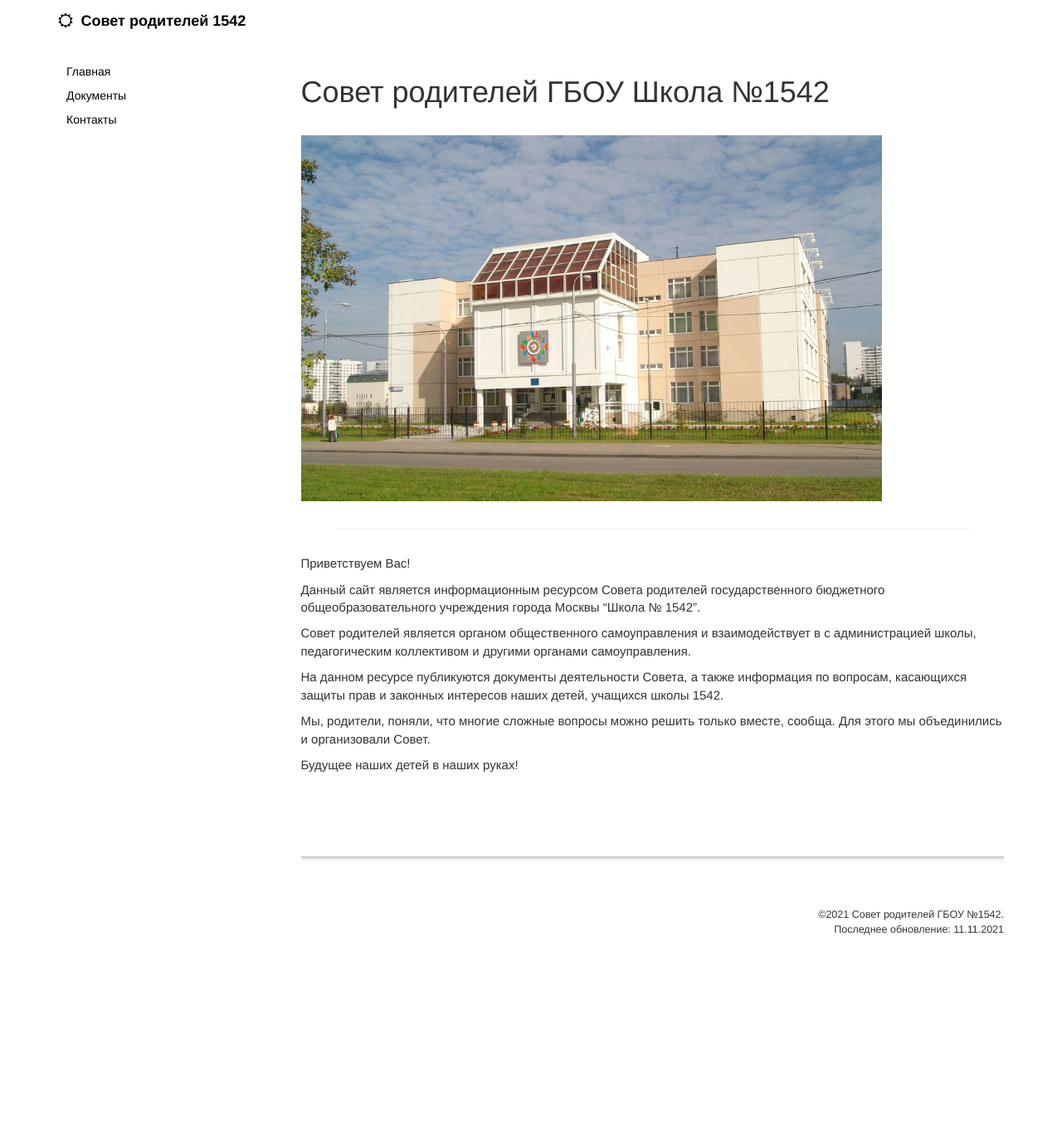
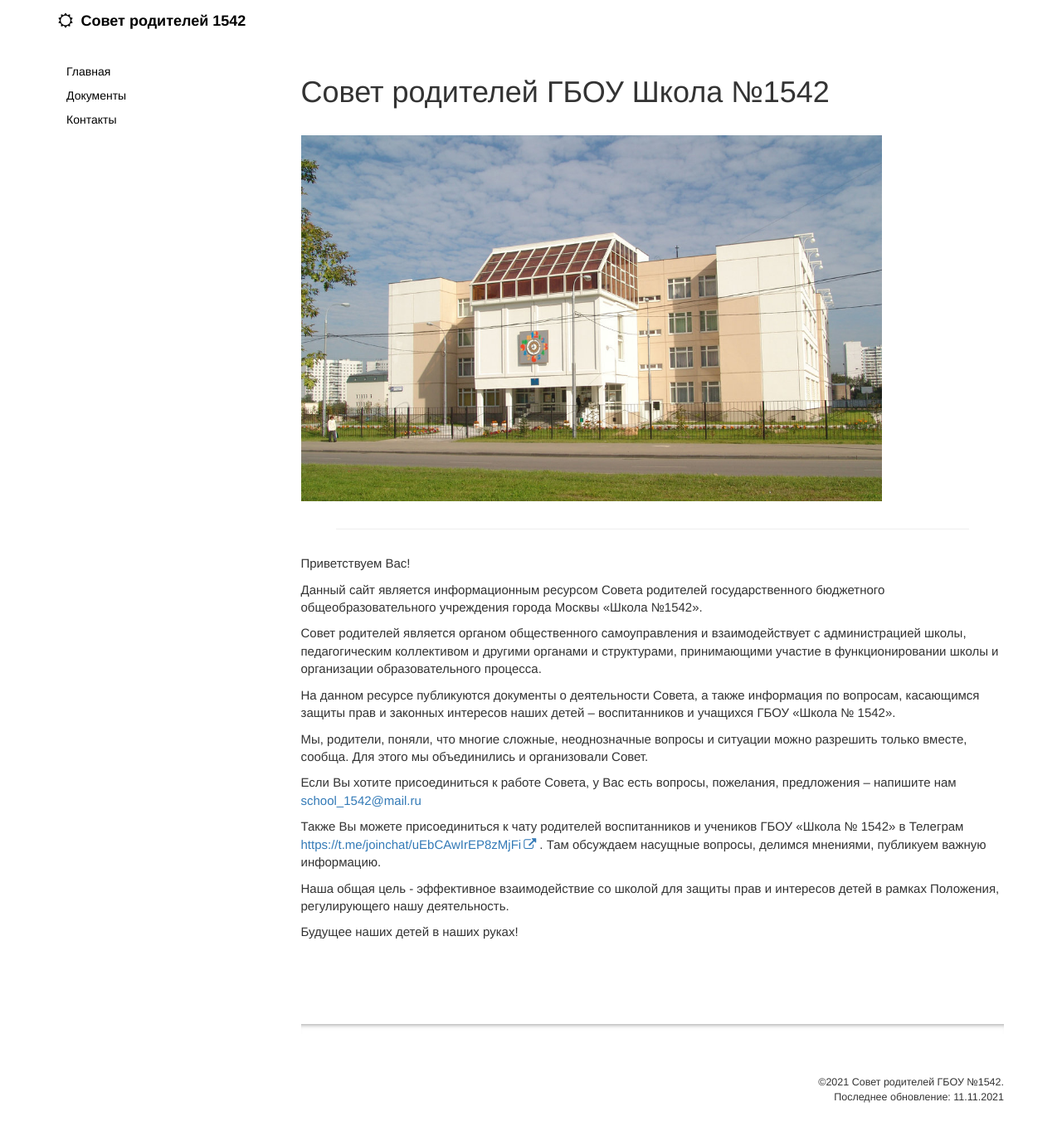
Before and after one commit to techwritex/rodsovet1542, a Jekyll site: the page built from index.md, in a window 1280 px wide. Shown: the whole page at 83% size. Built offline with Jekyll 4.4.1, drawn with Linux system fonts in a browser that asks for light colours; comment, search, counter and statistics services are not loaded; before the commit the page ends 1180 px from its top, so only the background shows below that.

Commit message:
added contacts

```diff
--- a/index.md
+++ b/index.md
@@ -13,13 +13,19 @@ summary: ""
 
 Приветствуем Вас!
 
-Данный сайт является информационным ресурсом Совета родителей государственного бюджетного общеобразовательного учреждения города Москвы "Школа № 1542".
+Данный сайт является информационным ресурсом Совета родителей государственного бюджетного общеобразовательного учреждения города Москвы «Школа №1542».
 
-Совет родителей является органом общественного самоуправления и взаимодействует в с администрацией школы, педагогическим коллективом и другими органами самоуправления.
+Совет родителей является органом общественного самоуправления и взаимодействует с администрацией школы, педагогическим коллективом и другими органами и структурами, принимающими участие в функционировании школы и организации образовательного процесса.
 
-На данном ресурсе публикуются документы деятельности Совета, а также информация по вопросам, касающихся защиты прав и законных интересов наших детей, учащихся школы 1542.
+На данном ресурсе публикуются документы о деятельности Совета, а также информация по вопросам, касающимся защиты прав и законных интересов наших детей – воспитанников и учащихся ГБОУ «Школа № 1542».
 
-Мы, родители, поняли, что многие сложные вопросы можно решить только вместе, сообща. Для этого мы объединились и организовали Совет.
+Мы, родители, поняли, что многие сложные, неоднозначные вопросы и ситуации можно разрешить только вместе, сообща. Для этого мы объединились и организовали Совет.
+
+Если Вы хотите присоединиться к работе Совета, у Вас есть вопросы, пожелания, предложения – напишите нам [school_1542@mail.ru](mailto:school_1542@mail.ru)
+
+Также Вы можете присоединиться к чату родителей воспитанников и учеников  ГБОУ «Школа № 1542» в Телеграм [https://t.me/joinchat/uEbCAwIrEP8zMjFi](https://t.me/joinchat/uEbCAwIrEP8zMjFi) . Там обсуждаем насущные вопросы, делимся мнениями, публикуем важную информацию.
+
+Наша общая цель  - эффективное взаимодействие со школой для защиты прав и интересов детей в рамках Положения, регулирующего нашу деятельность.
 
 Будущее наших детей в наших руках!
 
```
Also changed, not shown: pages/stories/contacts.md (+1 -1 lines), 13 other files.
